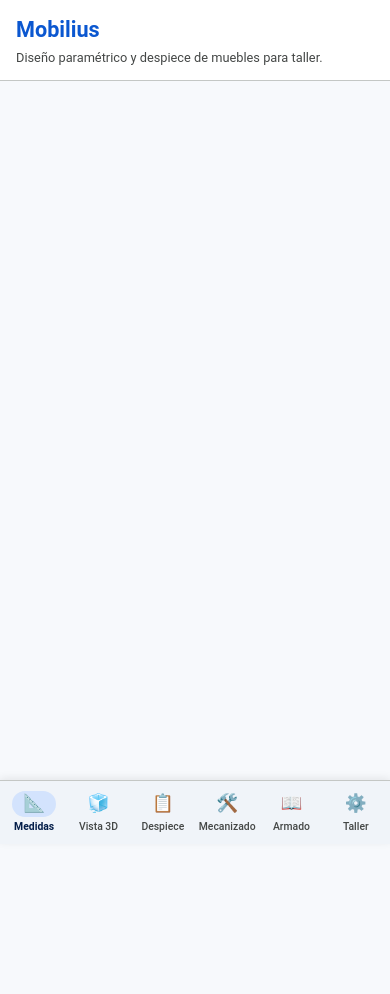
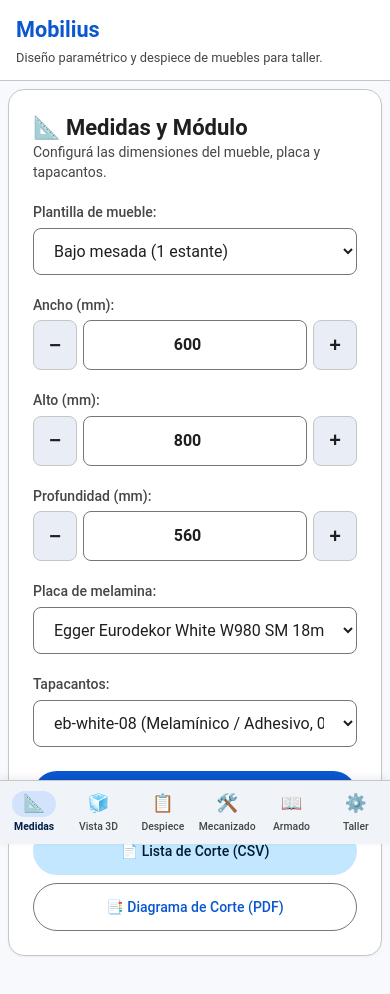
Before and after one commit to FedericoCAlonso/cadcat, a React (Vite) app: page / in a window 390 px wide. Both pictures are taken after a click on the button "📐 Medidas". Shown: the top 994 px of the page. Before the commit the page ends 844 px from the top, so only its background shows below. Built offline with nearby package versions, Linux system fonts and the light colour scheme.

Commit message:
fix(ui): fix mobile parameters view visibility using direct child selectors

```diff
--- a/src/ui/App.tsx
+++ b/src/ui/App.tsx
@@ -97,7 +97,7 @@ export function App(): ReactElement {
             className="layout-grid layout-grid--two-col"
             data-mobile-view={vm.activeTab === 'form' ? 'form' : 'workspace'}
           >
-            <aside aria-label="Module Parameters">
+            <aside aria-label="Module Parameters" className="layout-aside">
               <ModuleForm
                 width={vm.width}
                 height={vm.height}
@@ -121,7 +121,7 @@ export function App(): ReactElement {
               />
             </aside>
 
-            <section aria-label="Module Visualization">
+            <section aria-label="Module Visualization" className="layout-main">
               {vm.activeTab === '3d' && (
                 <Viewport3D
                   boxes={vm.spatialBoxes}
--- a/src/ui/theme.css
+++ b/src/ui/theme.css
@@ -216,8 +216,8 @@ body {
   min-width: 0;
 }
 
-.layout-grid > aside,
-.layout-grid > section {
+.layout-grid > .layout-aside,
+.layout-grid > .layout-main {
   width: 100%;
   min-width: 0;
   max-width: 100%;
@@ -251,21 +251,21 @@ body {
   }
 
   /* Responsive screen switching on mobile devices */
-  .layout-grid[data-mobile-view="form"] aside {
-    display: block;
-    width: 100%;
-    min-width: 0;
+  .layout-grid[data-mobile-view="form"] > .layout-aside {
+    display: block !important;
+    width: 100% !important;
+    min-width: 0 !important;
   }
-  .layout-grid[data-mobile-view="form"] section {
-    display: none;
+  .layout-grid[data-mobile-view="form"] > .layout-main {
+    display: none !important;
   }
-  .layout-grid[data-mobile-view="workspace"] aside {
-    display: none;
+  .layout-grid[data-mobile-view="workspace"] > .layout-aside {
+    display: none !important;
   }
-  .layout-grid[data-mobile-view="workspace"] section {
-    display: block;
-    width: 100%;
-    min-width: 0;
+  .layout-grid[data-mobile-view="workspace"] > .layout-main {
+    display: block !important;
+    width: 100% !important;
+    min-width: 0 !important;
   }
 }
 
@@ -286,11 +286,11 @@ body {
     align-items: start;
   }
 
-  .layout-grid aside {
+  .layout-grid > .layout-aside {
     display: block !important;
   }
 
-  .layout-grid section {
+  .layout-grid > .layout-main {
     display: block !important;
   }
 
```
